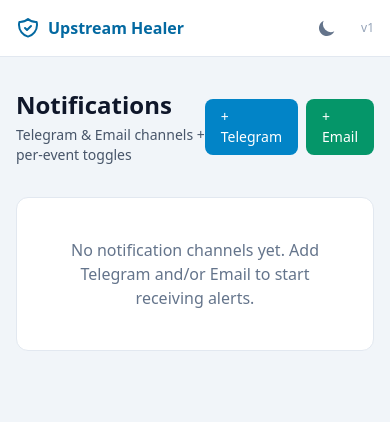
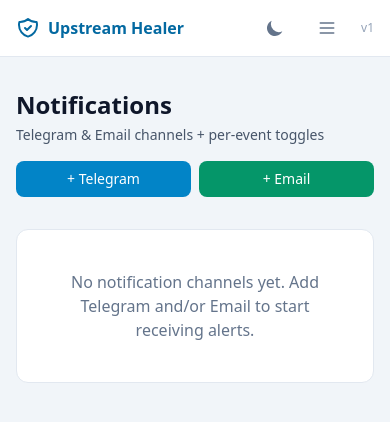
Before and after one commit to GeminiLH/upstream-healer, a FastAPI app: page /notifications in a window 390 px wide. Shown: the top 422 px of the page. Run offline with FastAPI, Linux system fonts and the light colour scheme; data that the repository does not hold is empty; parts of the project's set-up code (start-up, migrations or seed data) failed here and were passed over; some libraries are stand-ins or nearby versions.

Commit message:
Add local device name field to host management and enhance UI

```diff
--- a/app/database.py
+++ b/app/database.py
@@ -6,6 +6,7 @@ SCHEMA = """
 CREATE TABLE IF NOT EXISTS hosts (
     id INTEGER PRIMARY KEY AUTOINCREMENT,
     name TEXT NOT NULL,
+    local_device_name TEXT,
     domain TEXT,
     mac_address TEXT NOT NULL,
     current_ip TEXT,
--- a/app/main.py
+++ b/app/main.py
@@ -135,6 +135,7 @@ async def add_host_form(request: Request):
 @app.post("/hosts/add")
 async def add_host(
     name: str = Form(...),
+    local_device_name: str = Form(""),
     domain: str = Form(""),
     mac_address: str = Form(...),
     current_ip: str = Form(""),
@@ -150,9 +151,9 @@ async def add_host(
         raise HTTPException(400, "Port must be between 1 and 65535")
 
     await db.execute(
-            """INSERT INTO hosts (name, domain, mac_address, current_ip, npm_proxy_host_id, port, grace_minutes, notes, created_at, updated_at)
-                VALUES (?, ?, ?, ?, ?, ?, ?, ?, ?, ?)""",
-            (name, domain, mac, current_ip or None, npm_id, port, grace_minutes, notes,
+            """INSERT INTO hosts (name, local_device_name, domain, mac_address, current_ip, npm_proxy_host_id, port, grace_minutes, notes, created_at, updated_at)
+                VALUES (?, ?, ?, ?, ?, ?, ?, ?, ?, ?, ?)""",
+            (name, local_device_name or None, domain, mac, current_ip or None, npm_id, port, grace_minutes, notes,
             current_time().isoformat(), current_time().isoformat()),
     )
     await db.commit()
@@ -190,6 +191,7 @@ async def edit_host_form(host_id: int, request: Request, db: aiosqlite.Connectio
 async def edit_host(
     host_id: int,
     name: str = Form(...),
+    local_device_name: str = Form(""),
     domain: str = Form(""),
     mac_address: str = Form(...),
     current_ip: str = Form(""),
@@ -208,11 +210,11 @@ async def edit_host(
 
     await db.execute(
         """UPDATE hosts SET
-            name = ?, domain = ?, mac_address = ?, current_ip = ?,
+            name = ?, local_device_name = ?, domain = ?, mac_address = ?, current_ip = ?,
             npm_proxy_host_id = ?, port = ?, grace_minutes = ?, notes = ?, enabled = ?,
                 updated_at = ?
             WHERE id = ?""",
-            (name, domain, mac, current_ip or None, npm_id, port, grace_minutes, notes, is_enabled,
+            (name, local_device_name or None, domain, mac, current_ip or None, npm_id, port, grace_minutes, notes, is_enabled,
             current_time().isoformat(), host_id),
     )
     await db.commit()
--- a/app/templates/base.html
+++ b/app/templates/base.html
@@ -221,13 +221,15 @@
 
           <div class="flex items-center gap-4">
             {% if overall_status is defined %}
-            <span class="inline-flex items-center gap-2 text-xs font-medium" title="{{ overall_status_label }}">
-              <span class="w-2.5 h-2.5 rounded-full
+            <span
+              class="inline-flex items-center gap-2 px-3 py-1.5 rounded-lg border border-slate-200 dark:border-slate-700 bg-slate-50 dark:bg-slate-900 text-xs font-medium"
+              title="{{ overall_status_label }}" aria-label="{{ overall_status_label }}">
+              <span class="w-5 h-5 flex-none rounded-full
                 {% if overall_status == 'healthy' %}bg-emerald-500
                 {% elif overall_status == 'degraded' %}bg-amber-400
                 {% elif overall_status == 'down' %}bg-red-500
                 {% else %}bg-slate-400{% endif %}"></span>
-              <span class="hidden sm:inline text-slate-600 dark:text-slate-300">{{ overall_status_label }}</span>
+              <span class="text-slate-600 dark:text-slate-300">{{ overall_status_label }}</span>
             </span>
             {% endif %}
             <!-- Dark mode toggle -->
@@ -245,7 +247,34 @@
                 <path d="M17.293 13.293A8 8 0 016.707 2.707a8.001 8.001 0 1010.586 10.586z" />
               </svg>
             </button>
+            <button id="mobile-nav-toggle" type="button"
+              class="sm:hidden p-2 rounded-lg text-slate-500 hover:bg-slate-100 dark:hover:bg-slate-700 dark:text-slate-300"
+              title="Open navigation menu" aria-label="Open navigation menu" aria-expanded="false"
+              aria-controls="mobile-nav">
+              <svg id="mobile-nav-open" class="w-5 h-5" fill="none" stroke="currentColor" viewBox="0 0 24 24"
+                aria-hidden="true">
+                <path stroke-linecap="round" stroke-linejoin="round" stroke-width="2" d="M4 6h16M4 12h16M4 18h16" />
+              </svg>
+              <svg id="mobile-nav-close" class="w-5 h-5 hidden" fill="none" stroke="currentColor" viewBox="0 0 24 24"
+                aria-hidden="true">
+                <path stroke-linecap="round" stroke-linejoin="round" stroke-width="2" d="M6 6l12 12M6 18L18 6" />
+              </svg>
+            </button>
             <span class="text-xs text-slate-400 dark:text-slate-500">v1</span>
+          </div>
+        </div>
+        <div id="mobile-nav" class="hidden sm:hidden border-t border-slate-200 dark:border-slate-700 py-3"
+          aria-hidden="true">
+          <div class="flex flex-col gap-1 text-sm font-medium">
+            <a href="/"
+              class="px-3 py-2 rounded-lg text-slate-600 hover:bg-slate-100 dark:text-slate-300 dark:hover:bg-slate-700">Dashboard</a>
+            <a href="/hosts/add"
+              class="px-3 py-2 rounded-lg text-slate-600 hover:bg-slate-100 dark:text-slate-300 dark:hover:bg-slate-700">Add
+              Host</a>
+            <a href="/notifications"
+              class="px-3 py-2 rounded-lg text-slate-600 hover:bg-slate-100 dark:text-slate-300 dark:hover:bg-slate-700">Notifications</a>
+            <a href="/settings"
+              class="px-3 py-2 rounded-lg text-slate-600 hover:bg-slate-100 dark:text-slate-300 dark:hover:bg-slate-700">Settings</a>
           </div>
         </div>
       </div>
@@ -261,6 +290,10 @@
     const toggle = document.getElementById('theme-toggle');
     const iconSun = document.getElementById('icon-sun');
     const iconMoon = document.getElementById('icon-moon');
+    const mobileNavToggle = document.getElementById('mobile-nav-toggle');
+    const mobileNav = document.getElementById('mobile-nav');
+    const mobileNavOpen = document.getElementById('mobile-nav-open');
+    const mobileNavClose = document.getElementById('mobile-nav-close');
 
     function updateIcons() {
       const isDark = html.classList.contains('dark');
@@ -274,6 +307,17 @@
       updateIcons();
     });
 
+    mobileNavToggle.addEventListener('click', () => {
+      const isOpen = mobileNavToggle.getAttribute('aria-expanded') === 'true';
+      mobileNavToggle.setAttribute('aria-expanded', String(!isOpen));
+      mobileNavToggle.setAttribute('aria-label', isOpen ? 'Open navigation menu' : 'Close navigation menu');
+      mobileNavToggle.setAttribute('title', isOpen ? 'Open navigation menu' : 'Close navigation menu');
+      mobileNav.setAttribute('aria-hidden', String(isOpen));
+      mobileNav.classList.toggle('hidden', isOpen);
+      mobileNavOpen.classList.toggle('hidden', !isOpen);
+      mobileNavClose.classList.toggle('hidden', isOpen);
+    });
+
     updateIcons();
   </script>
 </body>
--- a/app/templates/notifications.html
+++ b/app/templates/notifications.html
@@ -2,18 +2,18 @@
 {% block title %}Notifications · Upstream Healer{% endblock %}
 
 {% block content %}
-<div class="flex items-center justify-between mb-8">
+<div class="flex flex-col sm:flex-row sm:items-center justify-between gap-4 mb-8">
   <div>
     <h1 class="text-2xl font-bold text-slate-900 dark:text-slate-100">Notifications</h1>
     <p class="text-slate-600 dark:text-slate-400 text-sm mt-1">Telegram & Email channels + per-event toggles</p>
   </div>
-  <div class="flex gap-2">
+  <div class="flex flex-wrap gap-2">
     <a href="/notifications/add/telegram"
-      class="px-4 py-2 bg-sky-600 hover:bg-sky-700 text-white text-sm font-medium rounded-lg transition">
+      class="flex-1 sm:flex-none text-center px-4 py-2 bg-sky-600 hover:bg-sky-700 text-white text-sm font-medium rounded-lg transition">
       + Telegram
     </a>
     <a href="/notifications/add/email"
-      class="px-4 py-2 bg-emerald-600 hover:bg-emerald-700 text-white text-sm font-medium rounded-lg transition">
+      class="flex-1 sm:flex-none text-center px-4 py-2 bg-emerald-600 hover:bg-emerald-700 text-white text-sm font-medium rounded-lg transition">
       + Email
     </a>
   </div>
@@ -30,8 +30,9 @@
   {% for ch in channels %}
   <div
     class="bg-white dark:bg-slate-800 rounded-xl border border-slate-200 dark:border-slate-700 overflow-hidden shadow-sm">
-    <div class="px-5 py-4 border-b border-slate-100 dark:border-slate-700 flex items-center justify-between">
-      <div class="flex items-center gap-3">
+    <div
+      class="px-5 py-4 border-b border-slate-100 dark:border-slate-700 flex flex-col sm:flex-row sm:items-center justify-between gap-3">
+      <div class="flex flex-wrap items-center gap-2 sm:gap-3">
         <span class="font-semibold text-slate-800 dark:text-slate-100">{{ ch.name }}</span>
         <span class="text-xs px-2 py-0.5 rounded-full
           {% if ch.type == 'telegram' %}bg-sky-100 text-sky-800 dark:bg-sky-900 dark:text-sky-200
@@ -44,9 +45,10 @@
         <span class="text-xs text-slate-400">Disabled</span>
         {% endif %}
       </div>
-      <div class="flex flex-wrap justify-end gap-2">
+      <div class="flex flex-wrap gap-2 w-full sm:w-auto sm:justify-end">
         {% if ch.type == 'telegram' %}
-        <a href="/notifications/channel/{{ ch.id }}/edit" class="channel-action" title="Edit {{ ch.name }}">
+        <a href="/notifications/channel/{{ ch.id }}/edit" class="channel-action flex-1 sm:flex-none justify-center"
+          title="Edit {{ ch.name }}">
           <svg class="w-4 h-4" fill="none" stroke="currentColor" viewBox="0 0 24 24" aria-hidden="true">
             <path stroke-linecap="round" stroke-linejoin="round" stroke-width="2"
               d="M11 5H6a2 2 0 00-2 2v11a2 2 0 002 2h11a2 2 0 002-2v-5m-1.5-8.5a2.121 2.121 0 013 3L12 14l-4 1 1-4 7.5-7.5z" />
@@ -55,7 +57,7 @@
         </a>
         {% endif %}
         <form method="post" action="/notifications/channel/{{ ch.id }}/toggle">
-          <button type="submit" class="channel-action"
+          <button type="submit" class="channel-action w-full sm:w-auto justify-center"
             title="{% if ch.enabled %}Disable{% else %}Enable{% endif %} {{ ch.name }}">
             <svg class="w-4 h-4" fill="none" stroke="currentColor" viewBox="0 0 24 24" aria-hidden="true">
               <path stroke-linecap="round" stroke-linejoin="round" stroke-width="2"
@@ -66,7 +68,8 @@
         </form>
         <form method="post" action="/notifications/channel/{{ ch.id }}/delete"
           onsubmit="return confirm('Delete this channel?')">
-          <button type="submit" class="channel-action channel-action-danger" title="Delete {{ ch.name }}">
+          <button type="submit" class="channel-action channel-action-danger w-full sm:w-auto justify-center"
+            title="Delete {{ ch.name }}">
             <svg class="w-4 h-4" fill="none" stroke="currentColor" viewBox="0 0 24 24" aria-hidden="true">
               <path stroke-linecap="round" stroke-linejoin="round" stroke-width="2"
                 d="M19 7l-.867 12.142A2 2 0 0116.138 21H7.862a2 2 0 01-1.995-1.858L5 7m5 4v6m4-6v6m1-10V4a1 1 0 00-1-1h-4a1 1 0 00-1 1v3M4 7h16" />
```
Also changed, not shown: app/services/notifications.py (+9 -4 lines), app/templates/dashboard.html (+5 -3 lines), app/templates/host_form.html (+10 -0 lines).
